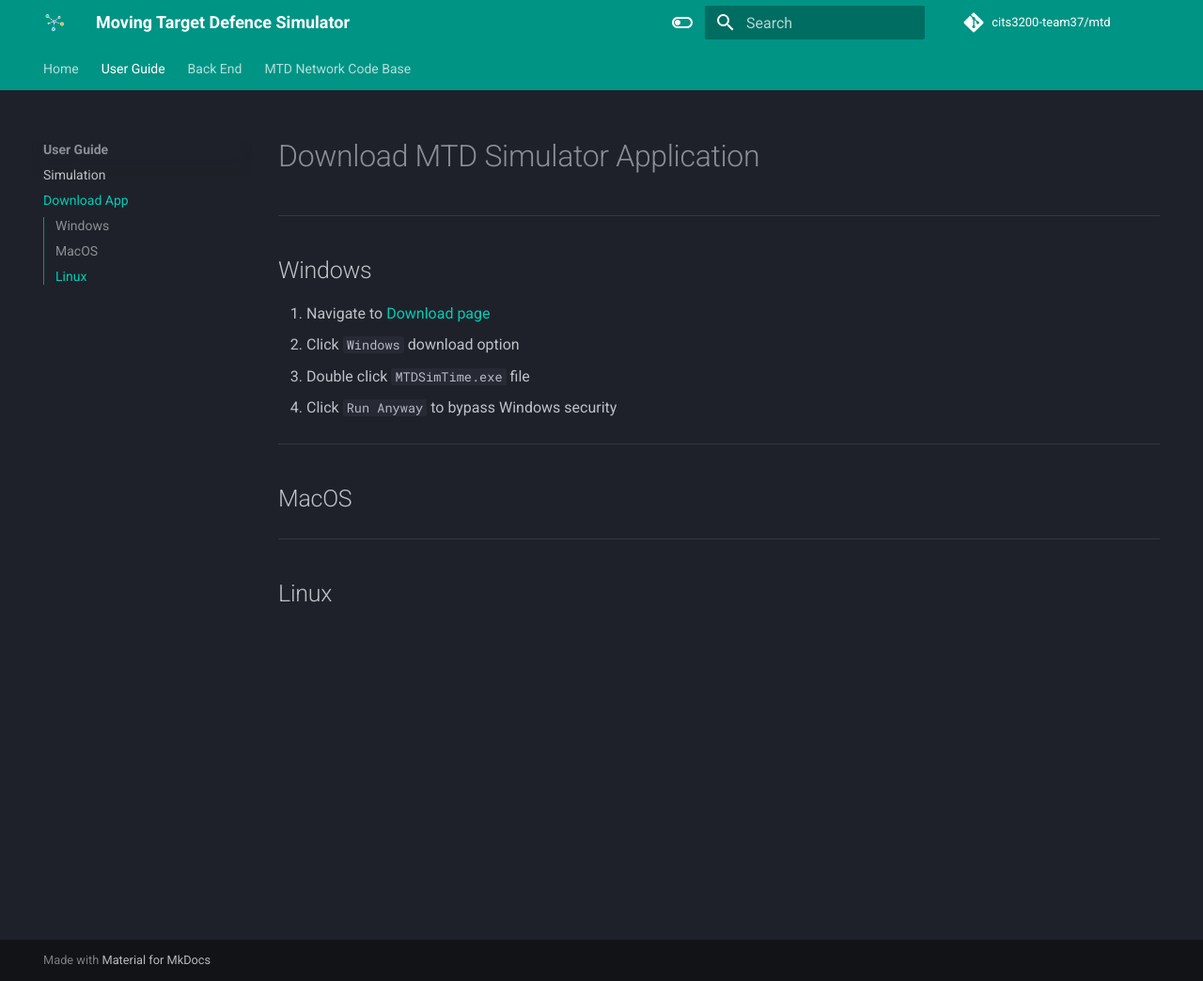
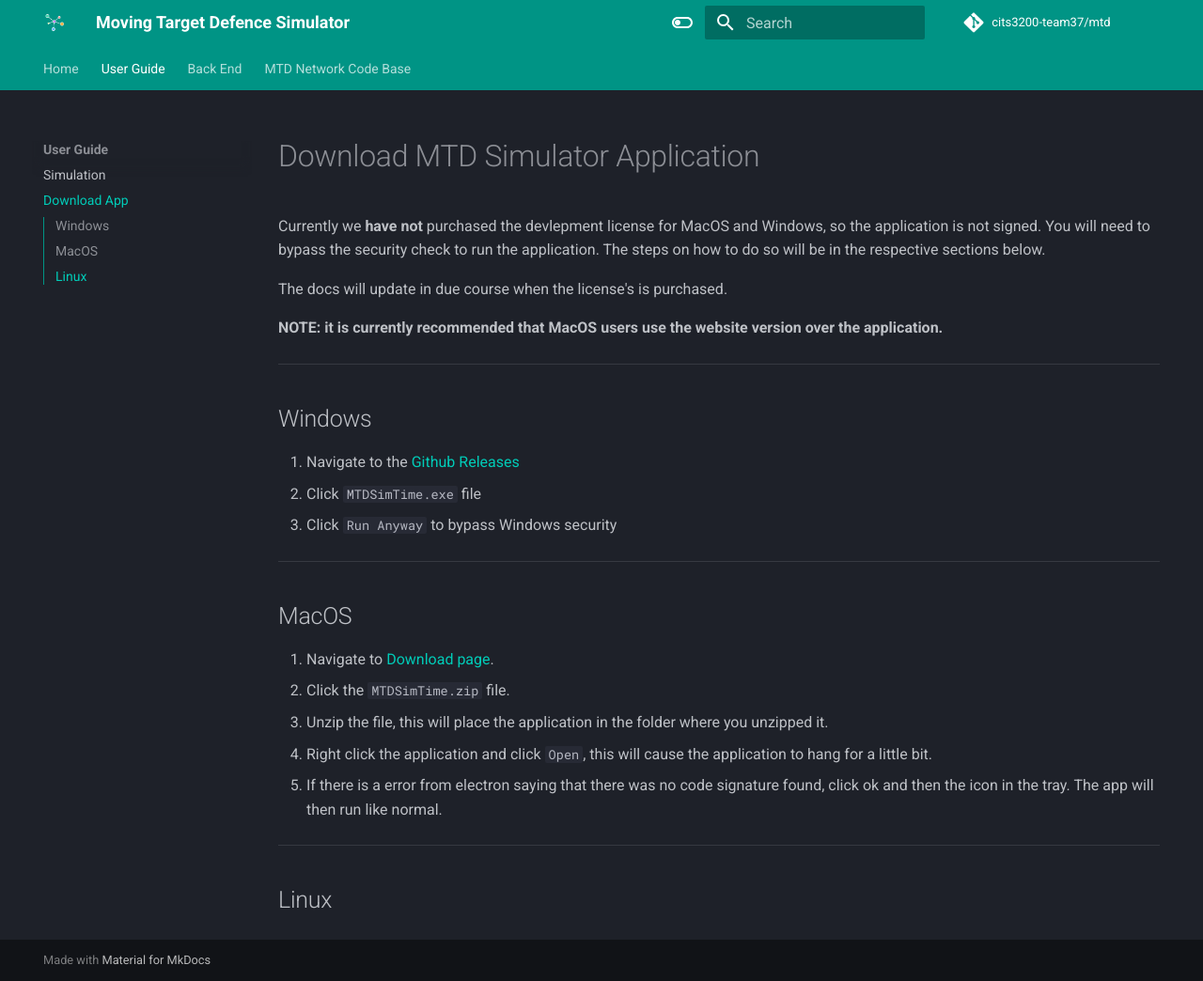
Before and after one commit to cits3200-team37/mtd, an MkDocs documentation site: the page built from server/Documentation/docs/user/download_instructions.md, in a window 1280 px wide and 1044 px high. Shown: the whole window at 94% size. Built offline with MkDocs 1.6.1 and Material for MkDocs 9.7.7, drawn with Linux system fonts in a browser that asks for light colours; comment, search, counter and statistics services are not loaded.

Commit message:
MTDSIM-125 clean up structure and do the job

```diff
--- a/server/Documentation/docs/user/download_instructions.md
+++ b/server/Documentation/docs/user/download_instructions.md
@@ -1,20 +1,28 @@
 # Download MTD Simulator Application
+
+Currently we **have not** purchased the devlepment license for MacOS and Windows, so the application is not signed. You will need to bypass the security check to run the application. The steps on how to do so will be in the respective sections below.
+
+The docs will update in due course when the license's is purchased.
+
+**NOTE: it is currently recommended that MacOS users use the website version over the application.**
 
 ---
 ## Windows
 
-1. Navigate to [Download page](https://mtd.vercel.app/download)
-2. Click `Windows` download option
-3. Double click `MTDSimTime.exe` file
-4. Click `Run Anyway` to bypass Windows security
+1. Navigate to the [Github Releases](https://github.com/cits3200-team37/mtd/releases)
+2. Click `MTDSimTime.exe` file
+3. Click `Run Anyway` to bypass Windows security
 
 
 ---
 
 ## MacOS
 
-
-
+1. Navigate to [Download page](https://github.com/cits3200-team37/mtd/releases).
+2. Click the `MTDSimTime.zip` file.
+3. Unzip the file, this will place the application in the folder where you unzipped it.
+4. Right click the application and click `Open`, this will cause the application to hang for a little bit.
+5. If there is a error from electron saying that there was no code signature found, click ok and then the icon in the tray. The app will then run like normal.
 
 ---
 
--- a/server/Documentation/mkdocs.yml
+++ b/server/Documentation/mkdocs.yml
@@ -46,7 +46,6 @@ markdown_extensions:
 nav:
   - Home:
       - Introduction: index.md
-      - MkDocs Instructions: mkdocs_instructions.md
   - User Guide:
       - Simulation: user/simulation_instructions.md
       - Download App: user/download_instructions.md
```
Also changed, not shown: server/Documentation/docs/index.md (+5 -1 lines), server/Documentation/docs/mkdocs_instructions.md (deleted, +0 -17 lines).
